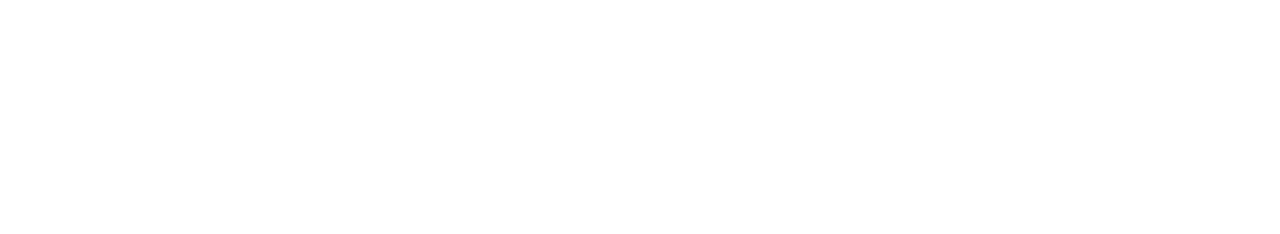
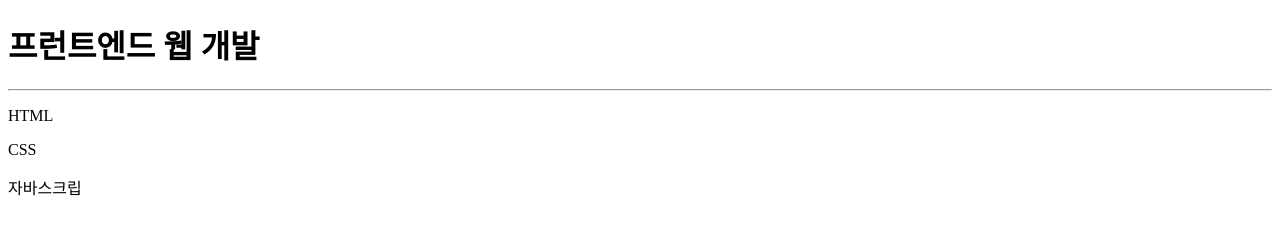
Before and after one commit to KeonhoPark/web-practice, a plain HTML site: page sources/hello.html in a window 1280 px wide. Drawn offline with Linux system fonts and the light colour scheme.

Commit message:
HTML 기본 문서 만들기

```diff
--- a/sources/hello.html
+++ b/sources/hello.html
@@ -1,10 +1,14 @@
 <!DOCTYPE html>
-<html lang="en">
+<html lang="ko">
 <head>
     <meta charset="UTF-8">
-    <title>hello!!!</title>
+    <title>HTML 기본 문서</title>
 </head>
 <body>
-
+<h1>프런트엔드 웹 개발</h1>
+<hr>
+<p>HTML</p>
+<p>CSS</p>
+<p>자바스크립</p>
 </body>
 </html>
```
